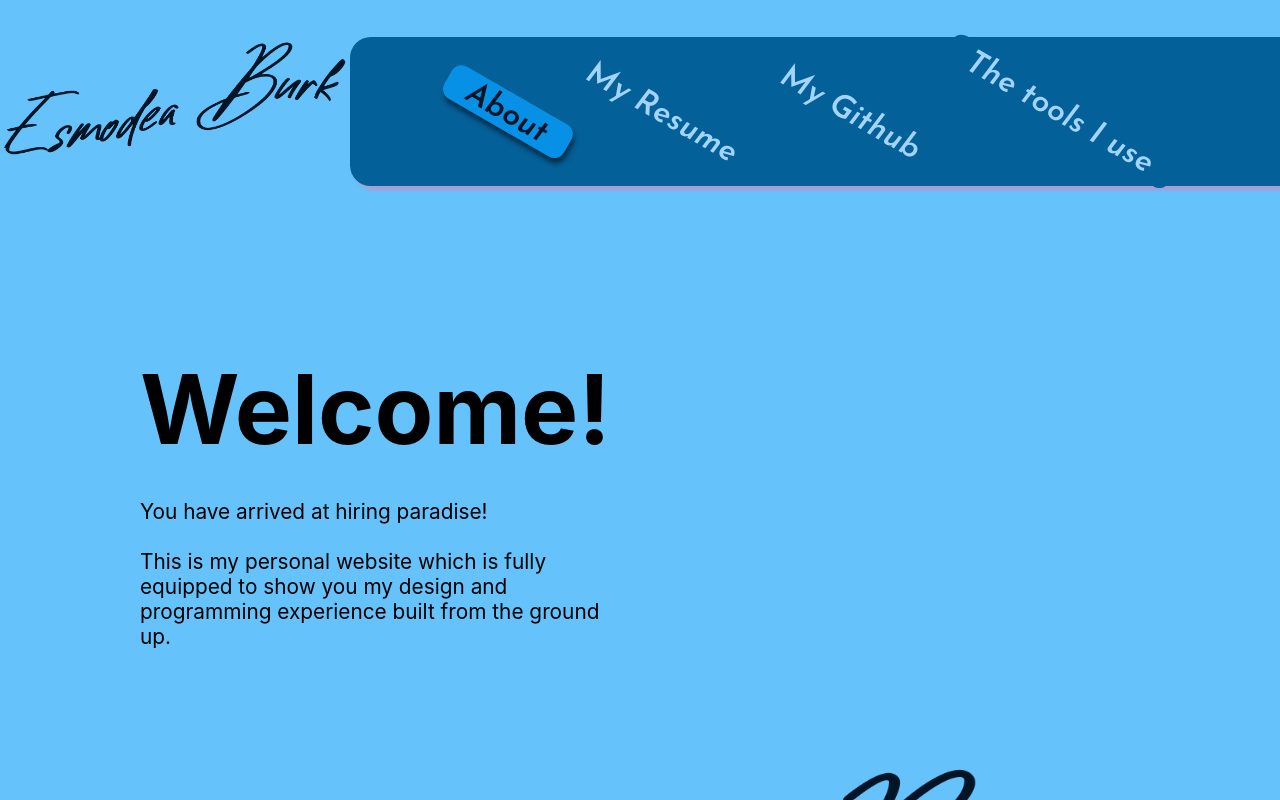
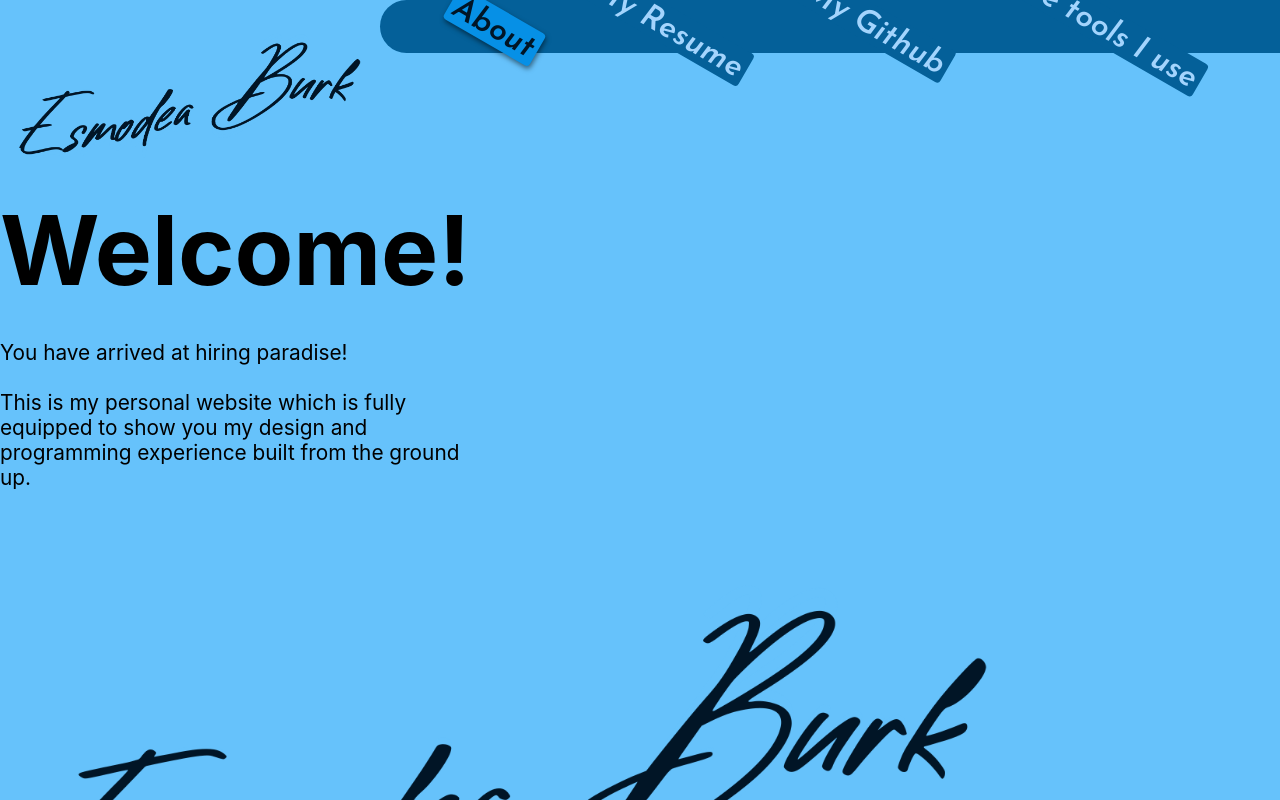
Before and after one commit to esmodea/MyPortfolio, a React (Create React App) app in the folder portfolio-fe/: page /about in a window 1280 px wide. Shown: the top 800 px of the page. Built offline with nearby package versions, Linux system fonts and the light colour scheme; no server answers.

Commit message:
Updated styling for nav bar.

```diff
--- a/portfolio-fe/src/App.css
+++ b/portfolio-fe/src/App.css
@@ -3,7 +3,7 @@
 * {
     max-width: min(100%, 100vw); /* This is to keep Chrome from fucking the screen width with its dumb scrollbar nonsense */
 }
-
+@media screen and (min-width: 1525px) {
 .page-container{
     width: 100vw;
     display: flex;
@@ -65,3 +65,47 @@
     box-shadow: 4px 4px 5px rgb(0 0 0 / 0.5);
     color: #011526;
 }
+}
+
+.nav-link{
+    background-color: #046099;
+    font-size: xx-large;
+    text-decoration: none;
+    font-family: 'Josefin Sans', Tahoma, Verdana, sans-serif;
+    color: #A3D4FD;
+    border-radius: .25rem;
+    padding: .3rem .3rem 0rem .3rem;
+    margin: 0px .15rem;
+    flex: 0 0 auto;
+}
+.nav-link.selected{
+    background-color: #0690E6;
+    box-shadow: 2px 2px 5px rgb(0 0 0 / 0.5);
+    color: #011526;
+}
+.link-container{
+    flex: 1 1;
+    display: flex;
+    justify-content: space-evenly;
+    align-items: center;
+    background-color: #046099;
+    padding: .5rem 3rem .5rem 3rem;
+    justify-content: space-around;
+    width: 100%;
+}
+.nav{
+    max-width: 100%;
+    height: 64px;
+    background-color: #66C2FB;
+    justify-content: space-;
+    display: flex;
+    width: 100vw;
+    align-items: stretch;
+    margin: 0px;
+    padding: 0px;
+}
+
+.main-logo{
+    padding: 0px 15px;
+    /* filter: drop-shadow(2px 2px 4px #FB74A6); */
+}
```
